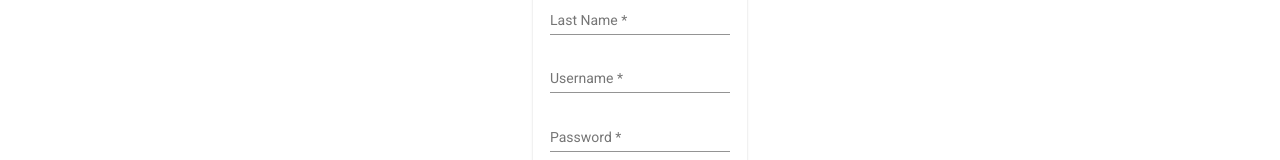
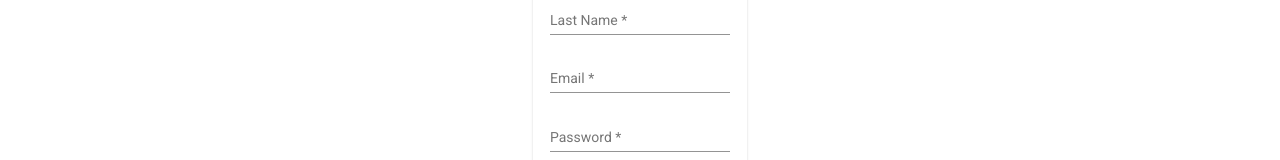
Before and after one commit to Revature-Leafbound/Leafbound, an Angular app: page / in a window 1280 px wide. Shown: the part 211-371 px from the top of the page. Built offline with nearby package versions, Linux system fonts and the light colour scheme.

Commit message:
added email

```diff
--- a/src/app/components/registration-form/registration-form.component.html
+++ b/src/app/components/registration-form/registration-form.component.html
@@ -23,11 +23,11 @@
                         </mat-form-field>
                     </td>
                 </tr>
-                <!-- USERNAME FIELD   -->
+                <!-- Email FIELD   -->
                 <tr>
                     <td>
                         <mat-form-field class="example-full-width">
-                            <input matInput placeholder="Username"required>
+                            <input matInput placeholder="Email"required>
                         </mat-form-field>
                     </td>
                 </tr>
```
